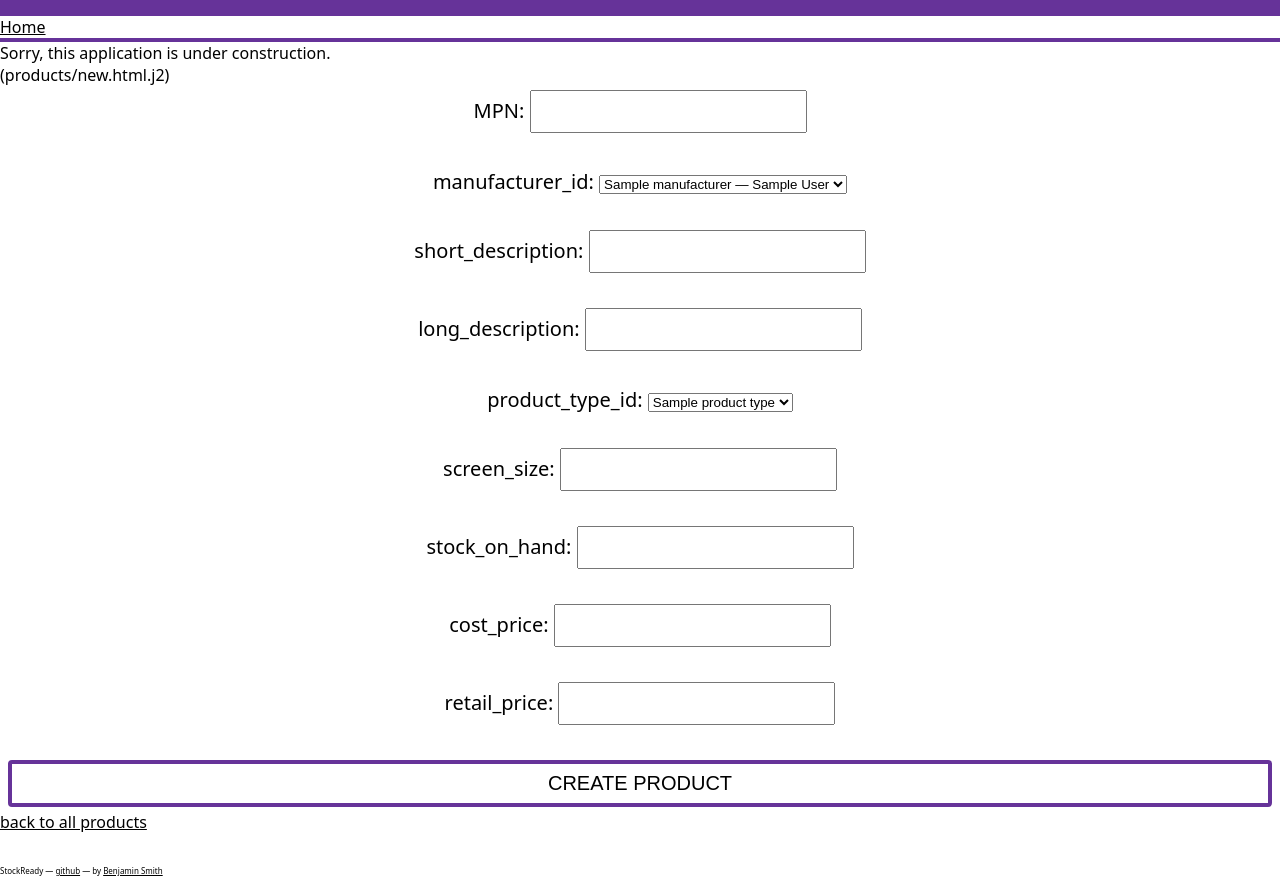
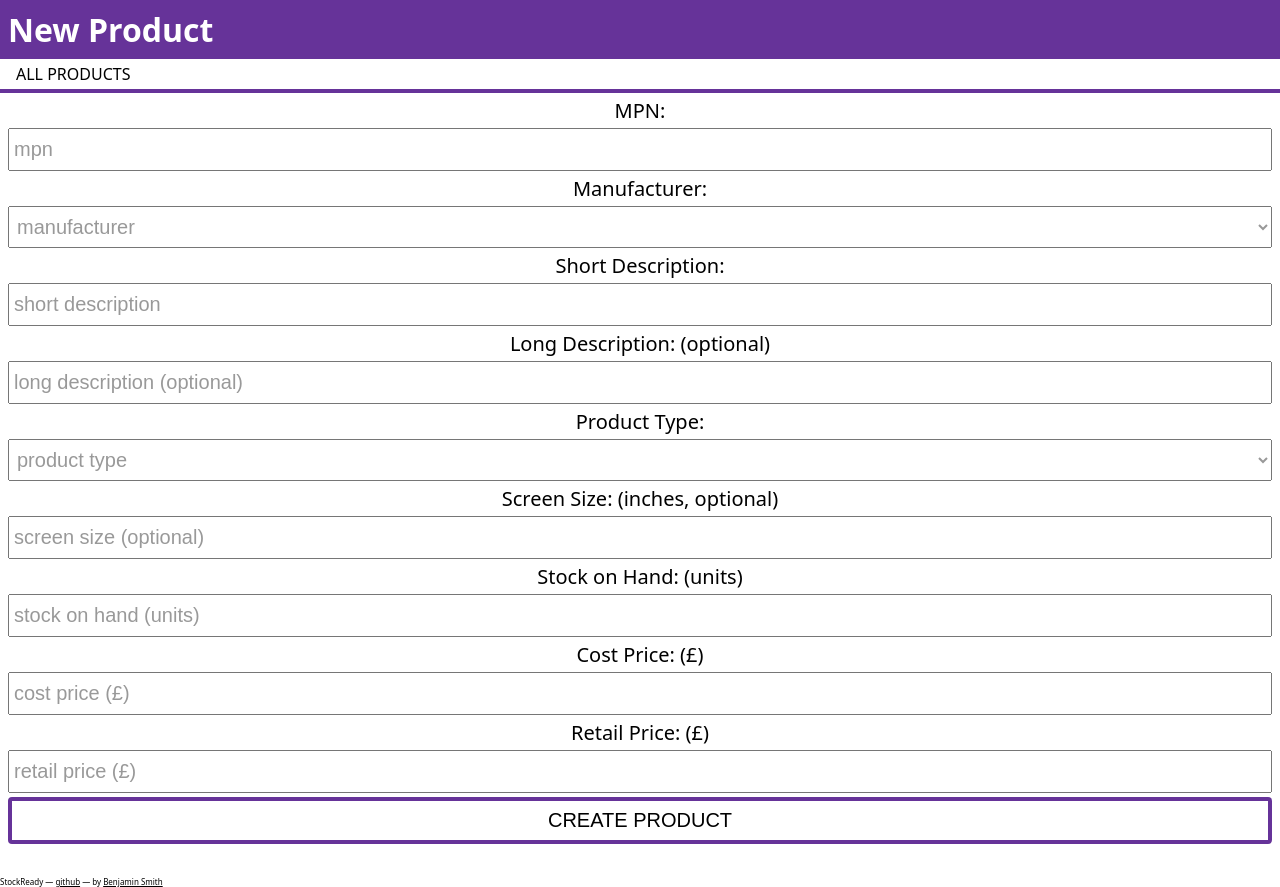
Before and after one commit to bsmith/StockReady, a Flask app: page /products/new in a window 1280 px wide. Run offline with Flask 2, Linux system fonts and the light colour scheme; a database or web service that is not in the repository returns one stand-in record (values such as "Sample title"); some libraries are stand-ins or nearby versions; some web fonts are replaced.

Commit message:
💄 Styled product edit and new

```diff
--- a/static/style.css
+++ b/static/style.css
@@ -113,6 +113,20 @@ form input {
 
 form input::placeholder {
     text-transform: lowercase;
+    color: #999;
+    opacity: 1;
+}
+
+form select {
+    font-size: inherit;
+    padding: 0.5rem 0.25rem;
+}
+
+form select:invalid {
+    /* style this like a placeholder */
+    text-transform: lowercase;
+    color: #999;
+    opacity: 1;
 }
 
 form label {
--- a/templates/products/new.html.j2
+++ b/templates/products/new.html.j2
@@ -1,48 +1,42 @@
 {% extends "base.html.j2" %}
 {% block title %}New Product{% endblock %}
-{% block h2 %}<h2>New Product</h2>{% endblock %}
-{% block content %}
-<p>Sorry, this application is under construction.</p>
-<p>(products/new.html.j2)</p>
-<form method="POST" action="{{ url_for('.create_product') }}">
-    <label>MPN:
-        <input name="mpn" type="text" required>
-    </label><br>
-    <label>manufacturer_id:
-        <select name="manufacturer_id" required>
+{% block header %}
+<h1>New Product</h1>
+<nav class="actionbar">
+    <ul>
+        <li><a href="{{ url_for('.products') }}">All Products</a></li>
+    </ul>
+</nav>
+{% endblock %}{% block content %}
+<form class="create-product" method="POST" action="{{ url_for('.create_product') }}">
+    <label for="up-mpn">MPN:</label>
+    <input id="up-mpn" name="mpn" type="text" placeholder="MPN" required>
+    <label for="up-manufacturer">Manufacturer:</label>
+    <select id="up-manufacturer" name="manufacturer_id" required>
+        <option value="" disabled selected hidden>Manufacturer</option>
     {% for manufacturer in all_manufacturers %}
-            <option value="{{ manufacturer.id }}">{{ manufacturer.short_brand_name }} — {{ manufacturer.full_name }}</option>
+        <option>{{ manufacturer.short_brand_name }} — {{ manufacturer.full_name }}</option>
     {% endfor %}
     </select>
-    </label><br>
-    <label>short_description:
-        <input name="short_description" type="text" required>
-    </label><br>
-    <label>long_description:
-        <input name="long_description" type="text">
-    </label><br>
-    <label>product_type_id:
-        <select name="product_type_id" required>
+    <label for="up-short-description">Short Description:</label>
+    <input id="up-short-description" name="short_description" type="text" placeholder="Short Description" required>
+    <label for="up-long-description">Long Description: (optional)</label>
+    <input id="up-long-description" name="long_description" type="text" placeholder="Long Description (optional)">
+    <label for="up-product-type">Product Type:</label>
+    <select id="up-product-type" name="product_type_id" required>
+        <option value="" disabled selected hidden>Product Type</option>
     {% for product_type in all_product_types %}
-            <option value="{{ product_type.id }}">{{ product_type.name }}</option>
+        <option>{{ product_type.name }}</option>
     {% endfor %}
     </select>
-    </label><br>
-    <label>screen_size:
-        <input name="screen_size" type="text">
-    </label><br>
-    <label>stock_on_hand:
-        <input name="stock_on_hand" type="number" required>
-    </label><br>
-    <label>cost_price:
-        <input name="cost_price" type="text" required>
-    </label><br>
-    <label>retail_price:
-        <input name="retail_price" type="text" required>
-    </label><br>
+    <label for="up-screen-size">Screen Size: (inches, optional)</label>
+    <input id="up-screen-size" name="screen_size" type="text" placeholder="Screen Size (optional)">
+    <label for="up-stock-on-hand">Stock on Hand: (units)</label>
+    <input id="up-stock-on-hand" name="stock_on_hand" type="number" placeholder="Stock on Hand (units)" required>
+    <label for="up-cost-price">Cost Price: (£)</label>
+    <input id="up-cost-price" name="cost_price" type="text" placeholder="Cost Price (£)" required>
+    <label for="up-retail-price">Retail Price: (£)</label>
+    <input id="up-retail-price" name="retail_price" type="text" placeholder="Retail Price (£)" required>
     <button type="submit">create product</button>
 </form>
-<p>
-    <a href="{{ url_for('.products') }}">back to all products</a>
-</p>
 {% endblock %}
--- a/templates/products/show.html.j2
+++ b/templates/products/show.html.j2
@@ -7,9 +7,6 @@
 <p>{{ product.__dict__ }}<br>
     <a href="{{ url_for('manufacturers.show_manufacturer', id=product.manufacturer.id) }}">details of {{ product.manufacturer.short_brand_name }}</a><br>
     <a href="{{ url_for('.edit_product', id=product.id) }}">edit</a>
-    <form method="POST" action="{{ url_for('.delete_product', id=product.id) }}">
-        <button type="submit">delete</button>
-    </form>
 </p>
 <p>
     <a href="{{ url_for('.products') }}">back to all products</a>
```
Also changed, not shown: templates/products/edit.html.j2 (+28 -38 lines). Lines whose indentation alone changed are shown as unchanged.
